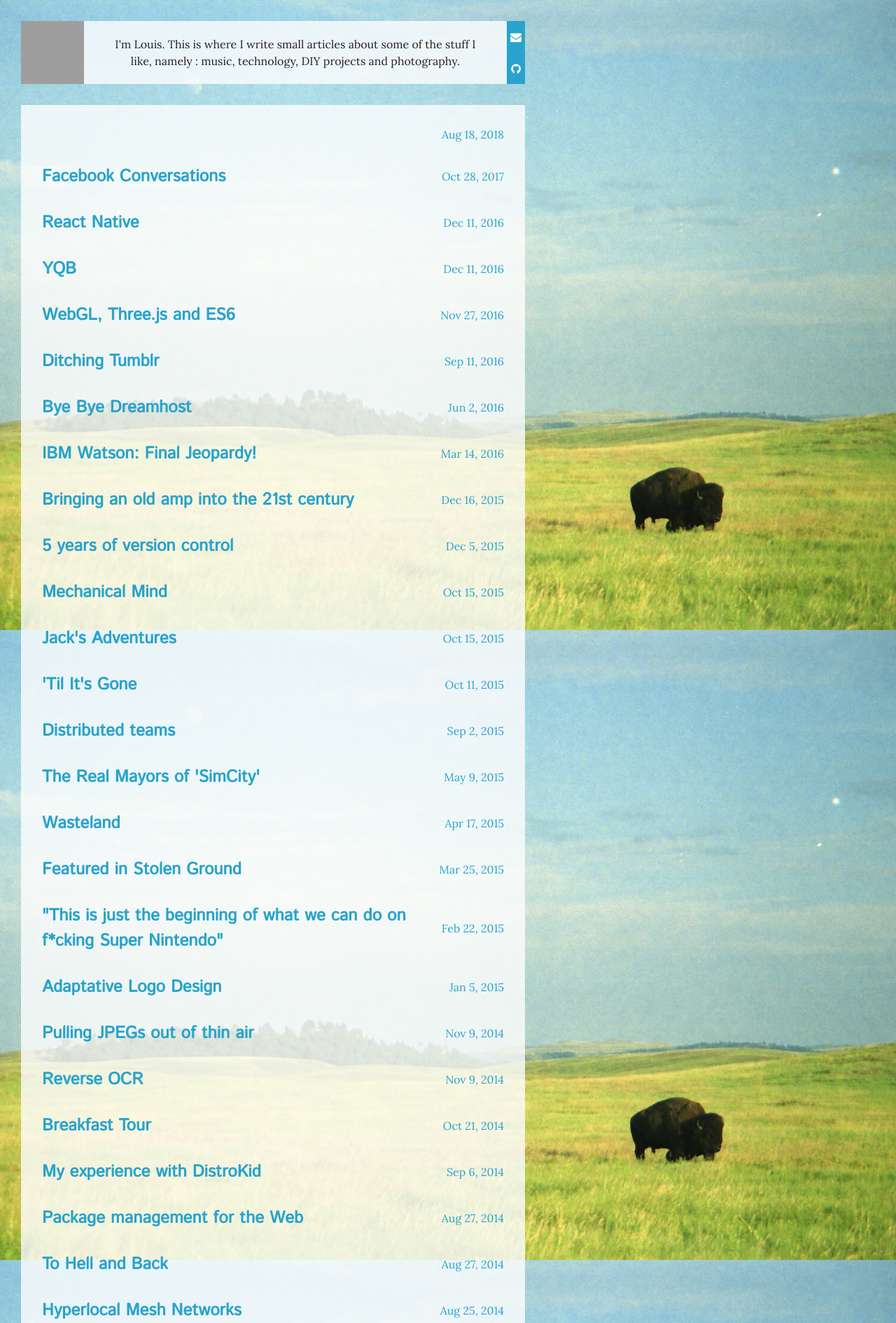
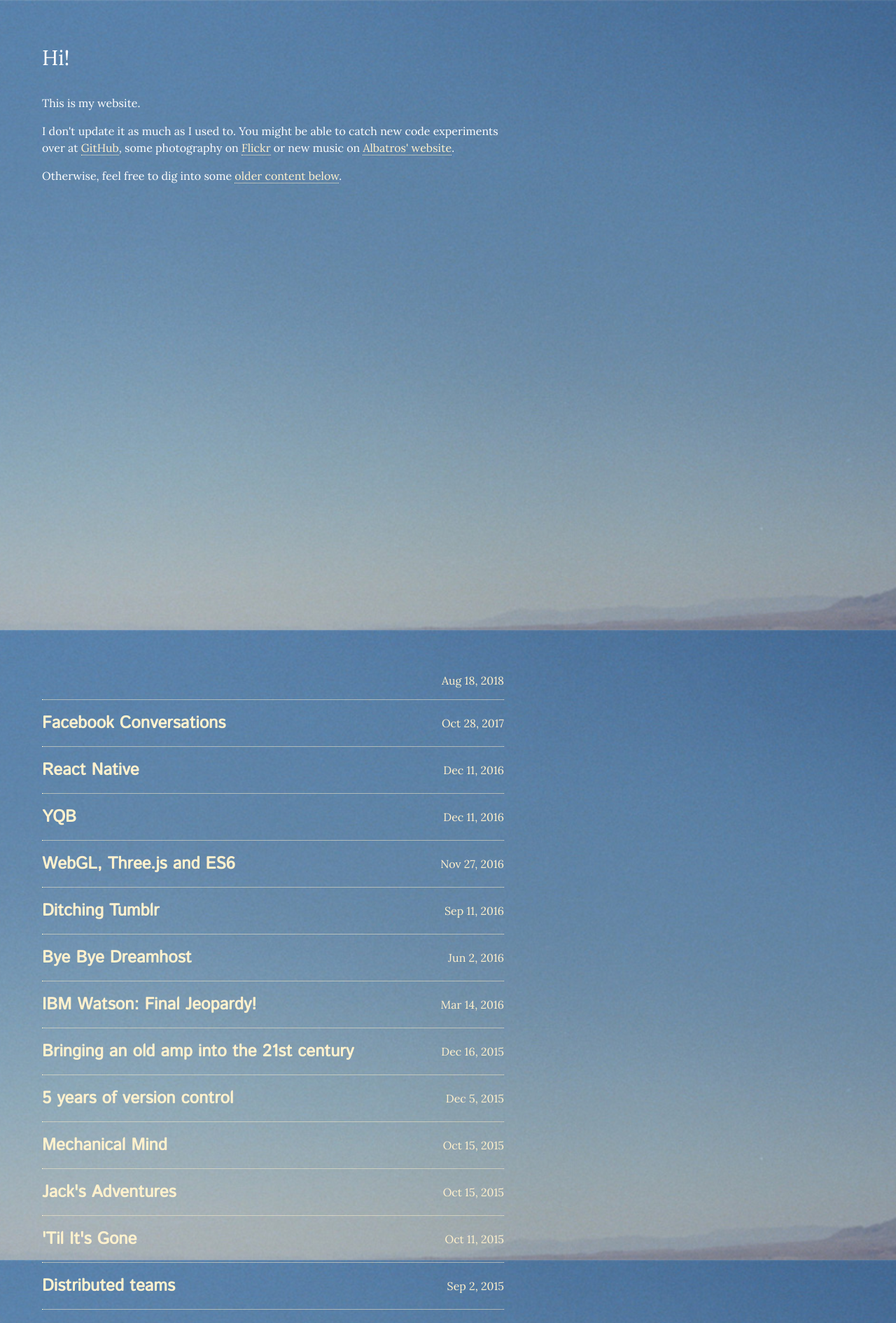
Before and after one commit to louisroy/louisroy.github.io, a Jekyll site: the page built from index.html, in a window 1280 px wide. Shown: the top 1890 px of the page at 70% size. Built offline with Jekyll 4.4.1, drawn with Linux system fonts in a browser that asks for light colours; nearby versions of some CDN libraries; comment, search, counter and statistics services are not loaded; grey boxes are pictures that could not be loaded.

Commit message:
Slowly retiring this website

```diff
--- a/css/main.scss
+++ b/css/main.scss
@@ -13,9 +13,9 @@ $base-line-height: 1.5;
 $spacing-unit:     30px;
 $spacing-unit-small:15px;
 
-$text-color:       #222222;
-$background-color: #fdfdfd;
-$brand-color:      #29A3CC;
+$text-color:       #FEFEFE;
+$background-color: #40668c;
+$brand-color:      #FFF1CD;
 
 // Use media queries like this:
 // @include media-query($on-palm) {
@@ -100,10 +100,12 @@ h1, h2, h3, h4, h5 {
 a {
   color:$brand-color;
   text-decoration:none;
+  border-bottom:1px dotted $brand-color;
   transition:color 0.25s ease-out;
 
   &:hover {
     color:lighten($brand-color, 30%);
+    border-color:lighten($brand-color, 30%);
   }
 }
 
@@ -132,9 +134,17 @@ hr {
   }
 }
 
+.disclaimer {
+  min-height:100vh;
+}
+
+.disclaimer-title {
+  font-size: $spacing-unit;
+}
+
+.disclaimer,
 .post,
 .post-list {
-  background-color:rgba(#FEFEFE, 0.8);
   list-style:none;
   padding:$spacing-unit;
   margin:0;
@@ -287,7 +297,6 @@ hr {
 
 .btn-back {
   position:relative;
-  background-color:rgba(#FEFEFE, 0.8);
   display:flex;
   flex-direction:row;
   align-items:center;
@@ -295,6 +304,10 @@ hr {
 
   @include media-query(720px) {
     margin-bottom:$spacing-unit-small;
+  }
+
+  &:hover .icon-back {
+    color:lighten($brand-color, 30%);
   }
 }
 
@@ -304,11 +317,9 @@ hr {
   display:flex;
   align-items:center;
   justify-content:center;
-  background-color:$brand-color;
-  color:white;
+  color:$brand-color;
 }
 
 .label-back {
-  padding:0 $spacing-unit / 3;
   margin:0;
 }
--- a/index.html
+++ b/index.html
@@ -1,8 +1,17 @@
 ---
 layout: default
 ---
-{% include header.html %}
 
-<div class="posts-list layout-column">
+<div class="disclaimer">
+	<p class="disclaimer-title">Hi!</p>
+
+	<p>This is my website.</p>
+
+	<p>I don't update it as much as I used to. You might be able to catch new code experiments over at <a href="http://github.com/louisroy/">GitHub</a>, some photography on <a href="https://www.flickr.com/photos/louisroy/">Flickr</a> or new music on <a href="https://www.albatrosqc.com/">Albatros' website</a>.</p>
+
+	<p>Otherwise, feel free to dig into some <a href="#old-content">older content below</a>.</p>
+</div>
+
+<div id="old-content" class="posts-list layout-column">
 	{% include list.html %}
 </div>
```
Also changed, not shown: _drafts/2018-06-01-atlas-obscura-roadtrip-planner.md (added, +63 -0 lines), img/background.jpg, 1 other file.
